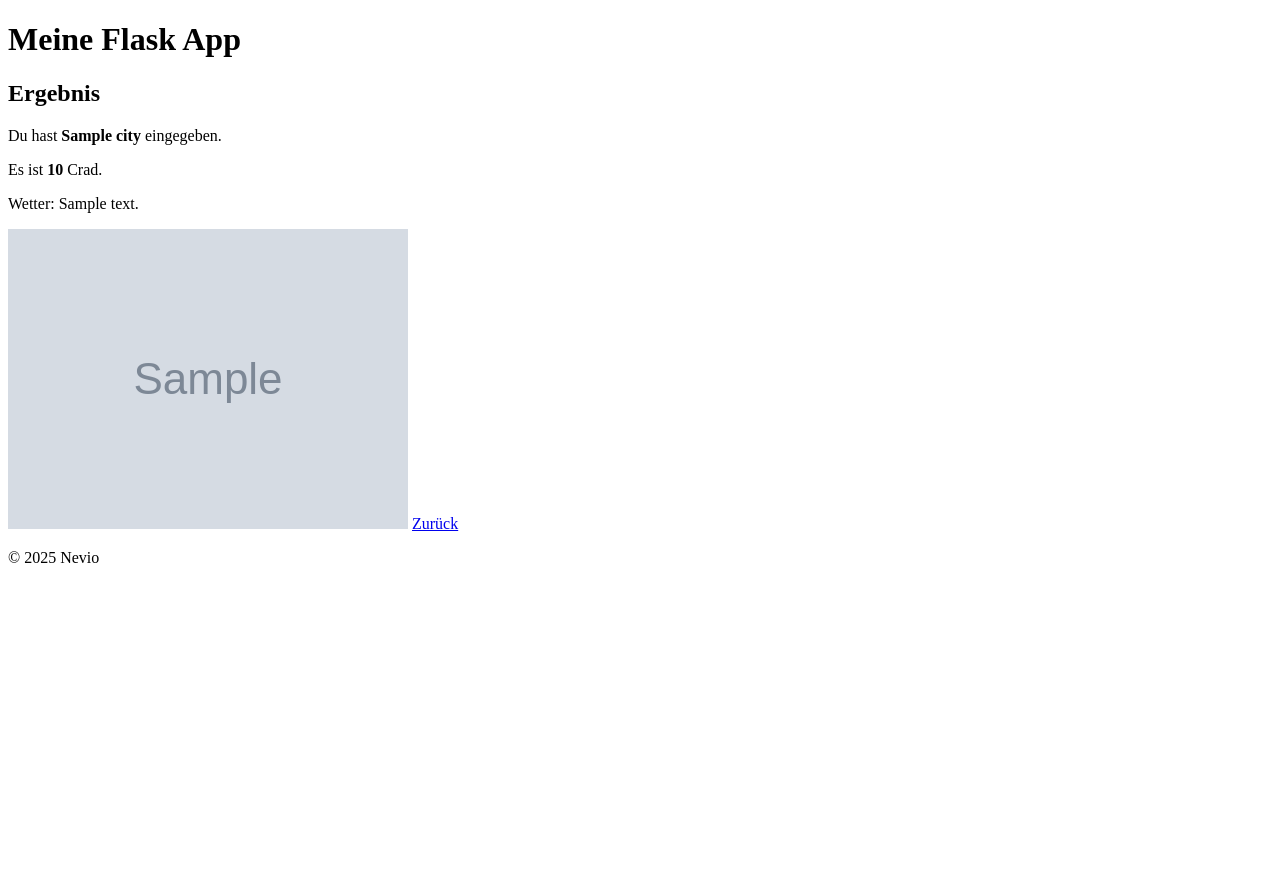
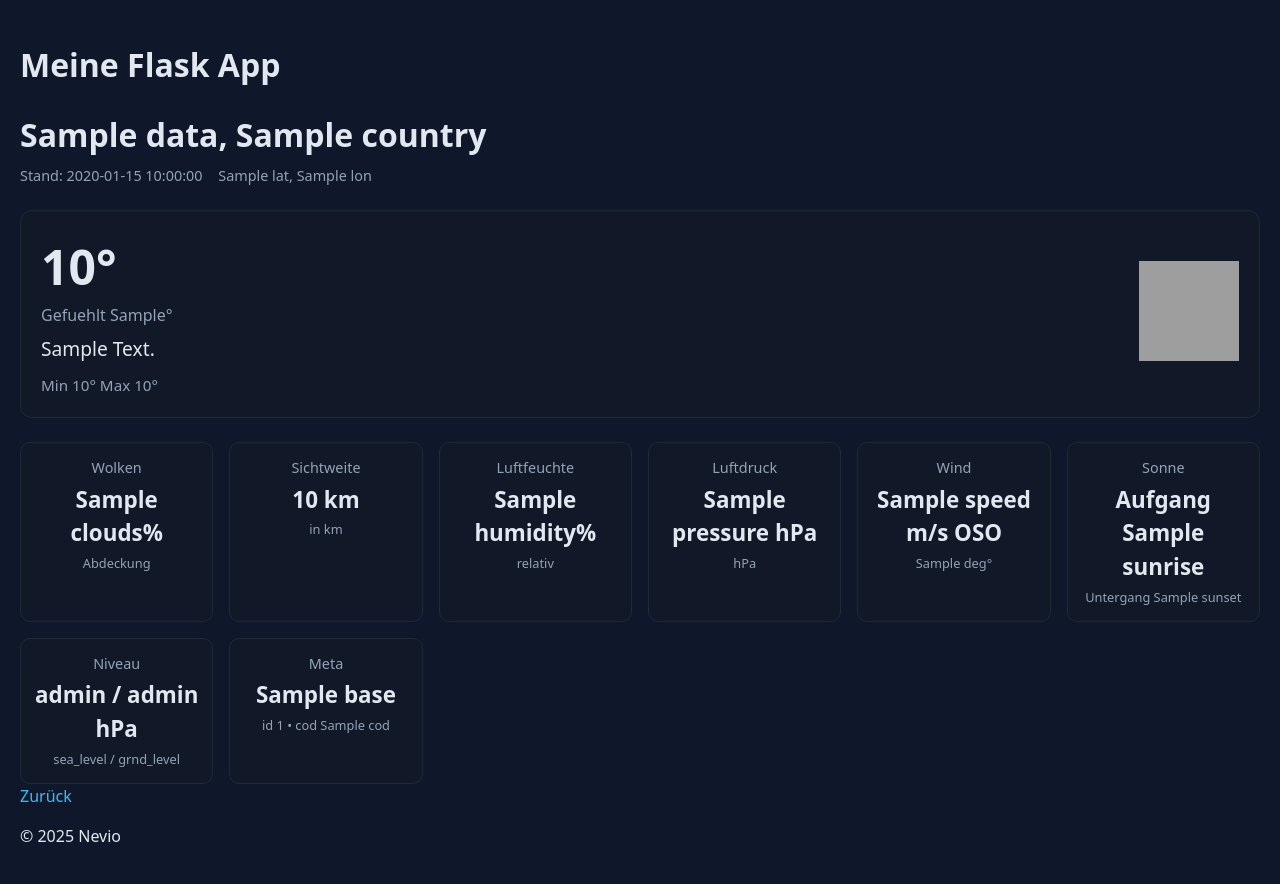
Before and after one commit to carnevio/WeatherWebsite, a Flask app: template templates/result.html in a window 1280 px wide. Before the commit the page ends 563 px from the top, so only its background shows below. Run offline with Flask 3, Linux system fonts and the light colour scheme; the template is opened without the code that fills it: most values are stand-ins (such as "Sample title", 1, 10 or a date in 2020); grey boxes marked "Sample" are stand-in pictures; grey boxes are pictures that could not be loaded.

Commit message:
Version 1.0

```diff
--- a/app.py
+++ b/app.py
@@ -1,6 +1,7 @@
 from weather_service import getData
 from flask import Flask, render_template, request
 import json
+from datetime import datetime
 
 app = Flask(__name__)
 
@@ -15,6 +16,8 @@ def result():
     error = None
     temp = None
     city = request.form.get("city")
+    now = datetime.now()
+    now = now.strftime("%H:%M")
 
 
     if request.method == "POST":
@@ -22,16 +25,21 @@ def result():
             data = getData(city)
             if isinstance(data, str):
                 data = json.loads(data)
-            temp = data.get("main", {}).get("temp")
-            icon_code = data["weather"][0]["icon"]
-            icon = f"http://openweathermap.org/img/wn/{icon_code}@2x.png"
+
+            sunrise = data.get("sys", {}).get("sunrise")
+            sunset = data.get("sys", {}).get("sunset")
+
+            sunrise = datetime.fromtimestamp(sunrise).strftime("%H:%M")
+            sunset = datetime.fromtimestamp(sunset).strftime("%H:%M")
+
+
 
 
 
         except Exception as e:
             error = f"Fehlrer beim Laden: {e}"
 
-    return render_template("result.html", error=error, temp=temp, city=city, icon=icon)
+    return render_template("result.html", error=error, data=data, now=now, sunrise=sunrise, sunset=sunset)
 
 if __name__ == "__main__":
     app.run(debug=True)
--- a/static/styles.css
+++ b/static/styles.css
@@ -0,0 +1,272 @@
+/* Grundlayout */
+body {
+  margin: 0;
+  font-family: system-ui, -apple-system, Segoe UI, Roboto, Arial, sans-serif;
+  background: #0f172a;
+  color: #e2e8f0;
+  line-height: 1.5;
+  padding: 20px;
+  min-height: 100vh;
+}
+
+a {
+  color: #38bdf8;
+  text-decoration: none;
+}
+a:hover {
+  text-decoration: underline;
+}
+
+/* Header */
+.weather-header {
+  display: flex;
+  justify-content: space-between;
+  align-items: center;
+  margin-bottom: 24px;
+}
+
+.weather-header h1 {
+  margin: 0;
+  font-size: 2rem;
+}
+
+.weather-meta {
+  font-size: 0.9rem;
+  color: #94a3b8;
+  margin-top: 6px;
+}
+.weather-meta span {
+  margin-right: 12px;
+}
+
+/* Hauptbereich */
+.weather-main {
+  display: flex;
+  justify-content: space-between;
+  align-items: center;
+  background: #111827;
+  border: 1px solid #1f2937;
+  border-radius: 12px;
+  padding: 20px;
+  margin-bottom: 24px;
+}
+
+.weather-temp {
+  font-size: 1.2rem;
+}
+
+.temp {
+  font-size: 3rem;
+  font-weight: bold;
+  display: block;
+}
+
+.feels {
+  font-size: 1rem;
+  color: #94a3b8;
+}
+
+.desc {
+  margin-top: 8px;
+  text-transform: capitalize;
+}
+
+.minmax {
+  margin-top: 10px;
+  font-size: 0.95rem;
+  color: #94a3b8;
+}
+
+.weather-icon img {
+  width: 100px;
+  height: 100px;
+}
+
+/* Grid für Detailwerte */
+.weather-grid {
+  display: grid;
+  grid-template-columns: repeat(auto-fit, minmax(180px, 1fr));
+  gap: 16px;
+}
+
+.weather-box {
+  background: #111827;
+  border: 1px solid #1f2937;
+  border-radius: 10px;
+  padding: 14px;
+  text-align: center;
+}
+
+.weather-box .label {
+  font-size: 0.9rem;
+  color: #94a3b8;
+  margin-bottom: 4px;
+}
+
+.weather-box .value {
+  font-size: 1.4rem;
+  font-weight: 600;
+}
+
+.weather-box .sub {
+  font-size: 0.8rem;
+  color: #94a3b8;
+  margin-top: 4px;
+}
+
+/* Button zurück */
+a[href*="index"] {
+  display: inline-block;
+  margin-top: 20px;
+  padding: 10px 16px;
+  background: #1e293b;
+  border-radius: 8px;
+  border: 1px solid #334155;
+  transition: 0.2s;
+}
+a[href*="index"]:hover {
+  filter: brightness(1.2);
+}
+
+/* Index Formular */
+.weather-form {
+  max-width: 400px;
+  margin: 40px auto 0 auto;
+  background: #111827;
+  border: 1px solid #1f2937;
+  border-radius: 12px;
+  padding: 32px 24px;
+  box-shadow: 0 2px 16px 0 #0002;
+}
+.weather-form h2 {
+  margin-top: 0;
+  margin-bottom: 18px;
+  font-size: 1.3rem;
+  color: #38bdf8;
+}
+.weather-form input[type="text"] {
+  width: 100%;
+  padding: 12px;
+  border-radius: 8px;
+  border: 1px solid #334155;
+  background: #1e293b;
+  color: #e2e8f0;
+  font-size: 1rem;
+  margin-bottom: 18px;
+  box-sizing: border-box;
+}
+.weather-form button {
+  width: 100%;
+  padding: 12px;
+  background: #38bdf8;
+  color: #0f172a;
+  border: none;
+  border-radius: 8px;
+  font-size: 1rem;
+  font-weight: 600;
+  cursor: pointer;
+  transition: background 0.2s;
+}
+.weather-form button:hover {
+  background: #0ea5e9;
+  color: #e2e8f0;
+}
+
+@media (max-width: 900px) {
+  .weather-main {
+    flex-direction: column;
+    align-items: flex-start;
+  }
+  .weather-icon img {
+    width: 80px;
+    height: 80px;
+  }
+  .weather-header h1 {
+    font-size: 1.3rem;
+  }
+}
+
+@media (max-width: 600px) {
+  .weather-main {
+    padding: 10px;
+  }
+  .weather-grid {
+    grid-template-columns: 1fr;
+    gap: 10px;
+  }
+  .weather-header {
+    flex-direction: column;
+    align-items: flex-start;
+    margin-bottom: 12px;
+  }
+  .weather-header h1 {
+    font-size: 1.1rem;
+  }
+  .temp {
+    font-size: 2rem;
+  }
+}
+
+/* ====== Startseite / Formular ====== */
+form {
+  background: var(--panel);
+  border: 1px solid var(--border);
+  border-radius: 12px;
+  padding: clamp(16px, 3vw, 24px);
+  margin-top: 20px;
+  display: flex;
+  flex-direction: column;
+  gap: 16px;
+  max-width: 500px;
+}
+
+form h2, h2 {
+  margin: 0 0 12px;
+  font-size: clamp(1.4rem, 2vw + .5rem, 1.8rem);
+}
+
+form input[type="text"] {
+  padding: 12px 14px;
+  font-size: 1rem;
+  border-radius: 10px;
+  border: 1px solid var(--border);
+  background: #0b1220;
+  color: var(--text);
+  outline: none;
+  transition: border-color .2s;
+}
+
+form input[type="text"]:focus {
+  border-color: var(--brand);
+}
+
+form button {
+  background: var(--brand);
+  color: #0f172a;
+  font-weight: 600;
+  border: none;
+  padding: 12px 16px;
+  border-radius: 10px;
+  cursor: pointer;
+  transition: filter .15s ease;
+}
+
+form button:hover {
+  filter: brightness(1.1);
+}
+
+/* Zentrierung */
+h2 {
+  margin-bottom: 10px;
+}
+
+@media (max-width: 480px) {
+  form {
+    padding: 14px;
+    gap: 12px;
+  }
+
+  form input[type="text"] {
+    font-size: .95rem;
+  }
+}
--- a/templates/result.html
+++ b/templates/result.html
@@ -3,10 +3,76 @@
 {% block title %}Ergebnis{% endblock %}
 
 {% block content %}
-  <h2>Ergebnis</h2>
-  <p>Du hast <strong>{{ city }}</strong> eingegeben.</p>
-  <p>Es ist <strong>{{ temp }}</strong> Crad.</p>
-  <p>Wetter: {{ description }}</p>
-  <img src="{{ icon }}" alt="Wetter Icon">
-  <a href="{{ url_for('index') }}">Zurück</a>
+{% if data %}
+  <div class="weather-header">
+    <div>
+      <h1>{{ data.name }}, {{ data.sys.country }}</h1>
+      <div class="weather-meta">
+        <span>Stand: {{ now }}</span>
+        <span>{{ data.coord.lat }}, {{ data.coord.lon }}</span>
+      </div>
+    </div>
+  </div>
+
+  <div class="weather-main">
+    <div class="weather-temp">
+      <span class="temp">{{ data.main.temp }}°</span>
+      <div class="feels">Gefuehlt {{ data.main.feels_like }}°</div>
+      <div class="desc">{{ data.weather[0].description }}</div>
+      <div class="minmax">
+        <span>Min {{ data.main.temp_min }}°</span>
+        <span>Max {{ data.main.temp_max }}°</span>
+      </div>
+    </div>
+    <div class="weather-icon">
+      <img src="http://openweathermap.org/img/wn/{{ data.weather[0].icon }}@2x.png" alt="Wetter Icon">
+    </div>
+  </div>
+
+  <div class="weather-grid">
+    <div class="weather-box">
+      <div class="label">Wolken</div>
+      <div class="value">{{ data.clouds.all }}%</div>
+      <div class="sub">Abdeckung</div>
+    </div>
+    <div class="weather-box">
+      <div class="label">Sichtweite</div>
+      <div class="value">{{ (data.visibility / 1000) | round(1) }} km</div>
+      <div class="sub">in km</div>
+    </div>
+    <div class="weather-box">
+      <div class="label">Luftfeuchte</div>
+      <div class="value">{{ data.main.humidity }}%</div>
+      <div class="sub">relativ</div>
+    </div>
+    <div class="weather-box">
+      <div class="label">Luftdruck</div>
+      <div class="value">{{ data.main.pressure }} hPa</div>
+      <div class="sub">hPa</div>
+    </div>
+    <div class="weather-box">
+      <div class="label">Wind</div>
+      <div class="value">{{ data.wind.speed }} m/s OSO</div>
+      <div class="sub">{{ data.wind.deg }}°</div>
+    </div>
+    <div class="weather-box">
+      <div class="label">Sonne</div>
+      <div class="value">Aufgang {{ sunrise}}</div>
+      <div class="sub">Untergang {{ sunset}}</div>
+    </div>
+    <div class="weather-box">
+      <div class="label">Niveau</div>
+      <div class="value">{{ data.main.sea_level }} / {{ data.main.grnd_level }} hPa</div>
+      <div class="sub">sea_level / grnd_level</div>
+    </div>
+    <div class="weather-box">
+      <div class="label">Meta</div>
+      <div class="value">{{ data.base }}</div>
+      <div class="sub">id {{ data.id }} • cod {{ data.cod }}</div>
+    </div>
+  </div>
+{% else %}
+  <p>Keine Wetterdaten geladen.</p>
+{% endif %}
+<a href="{{ url_for('index') }}">Zurück</a>
 {% endblock %}
```
